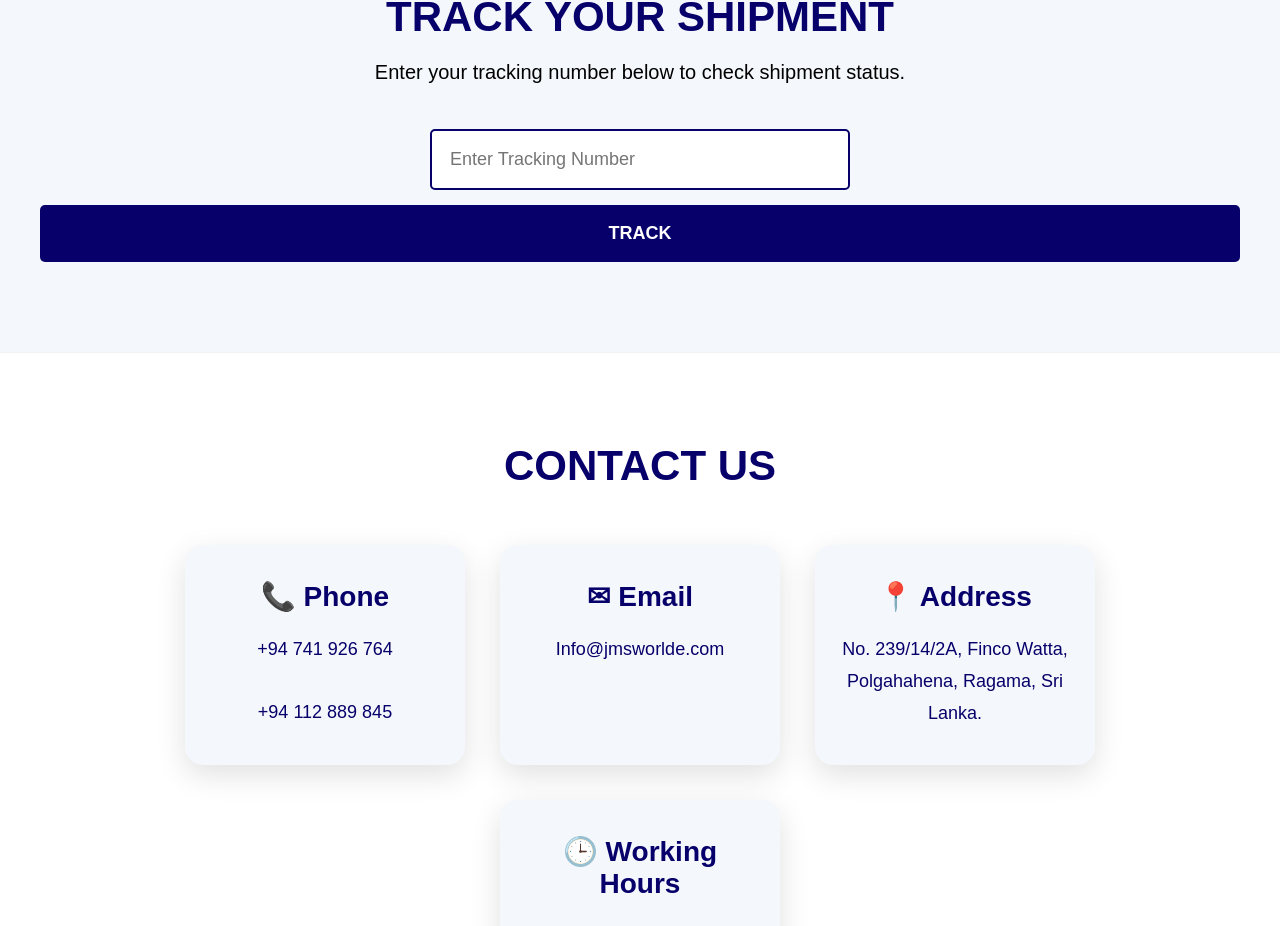
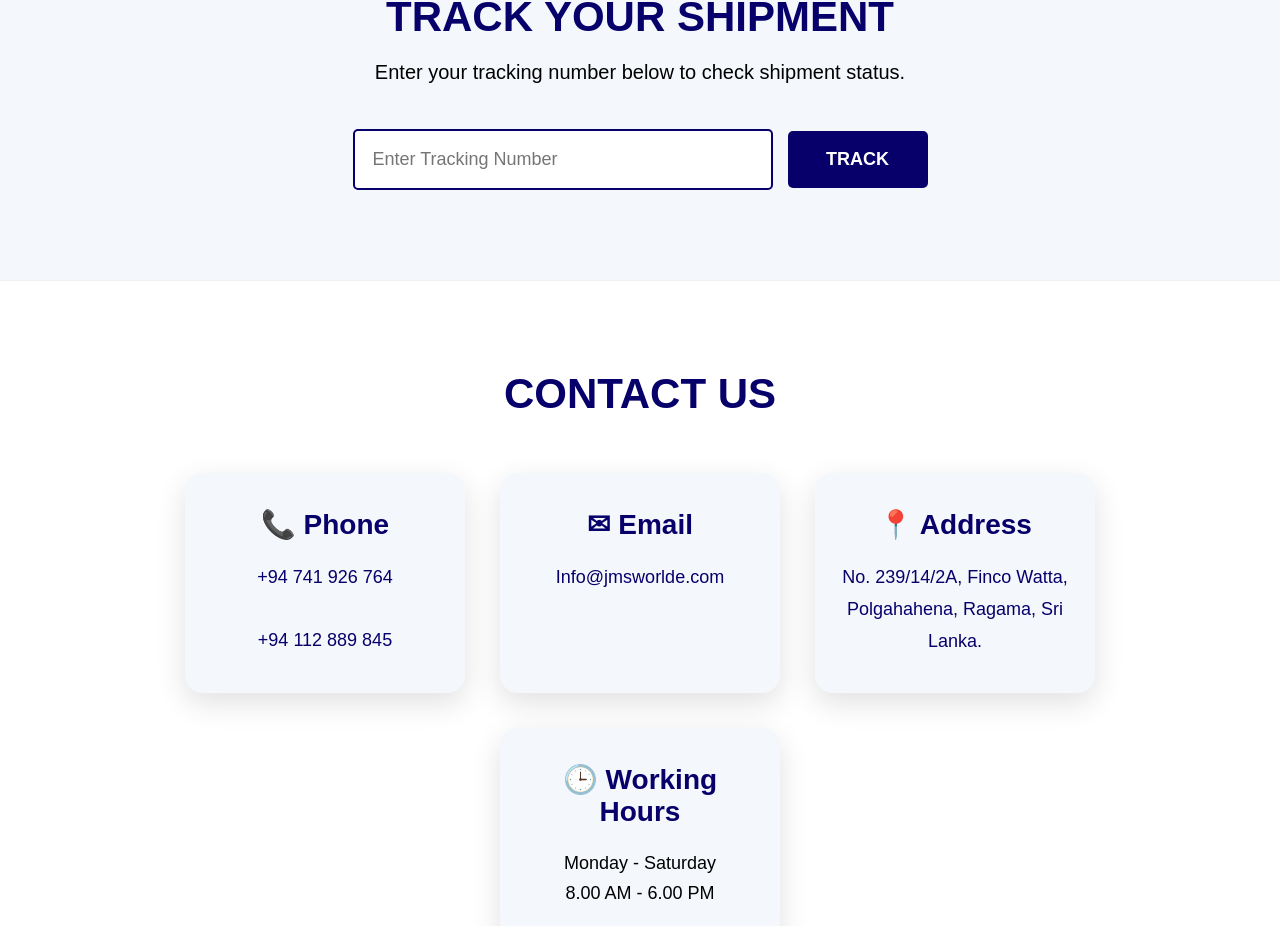
Before and after one commit to PathumUditha/courier-site, a React (Create React App) app: page / in a window 1280 px wide. Shown: the part 3949-4875 px from the top of the page. Built offline with nearby package versions, Linux system fonts and the light colour scheme.

Commit message:
Fixed tracking button width

```diff
--- a/src/styles/tracking.css
+++ b/src/styles/tracking.css
@@ -127,9 +127,7 @@
   opacity: 0.7;
   cursor: not-allowed;
 }
-input,
-textarea,
-select,
-button {
-  width: 100%;
+.tracking-box button {
+  width: auto;
+  min-width: 140px;
 }
```
